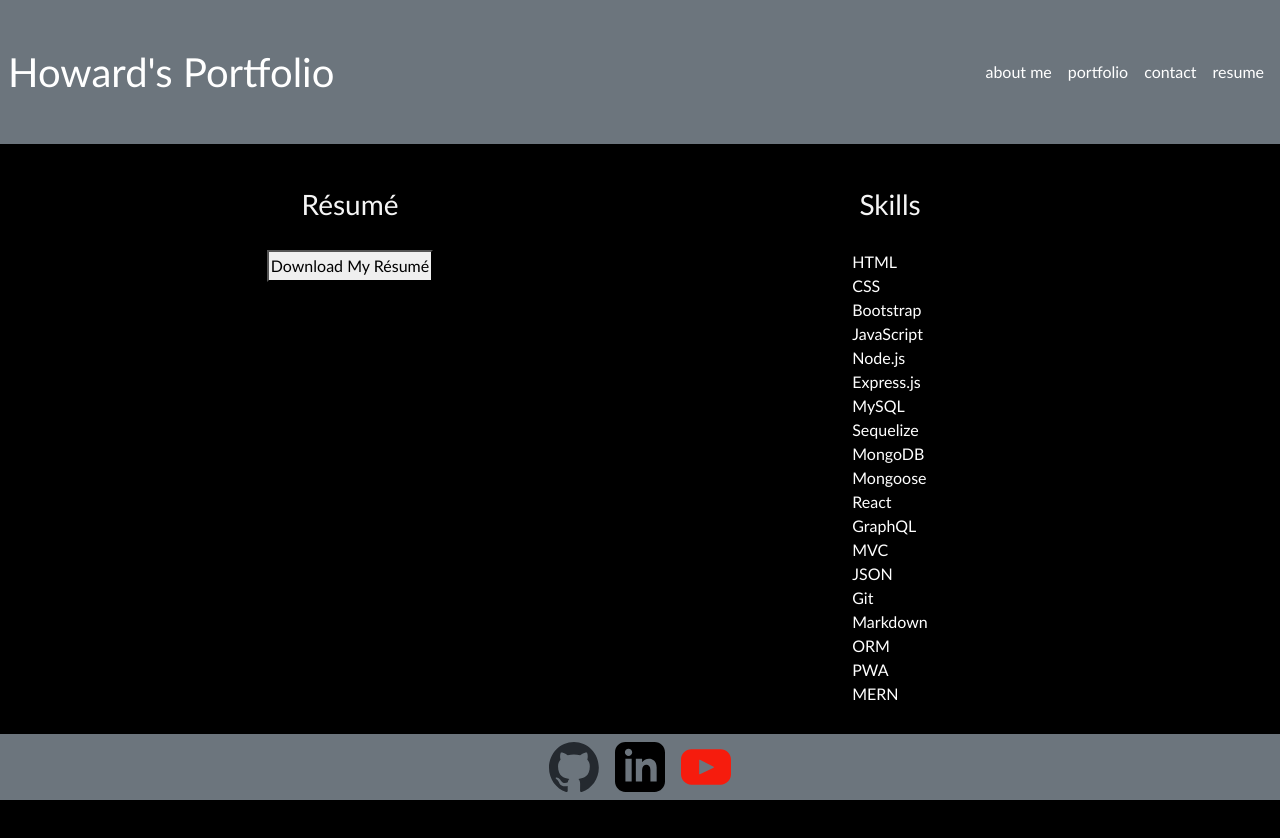
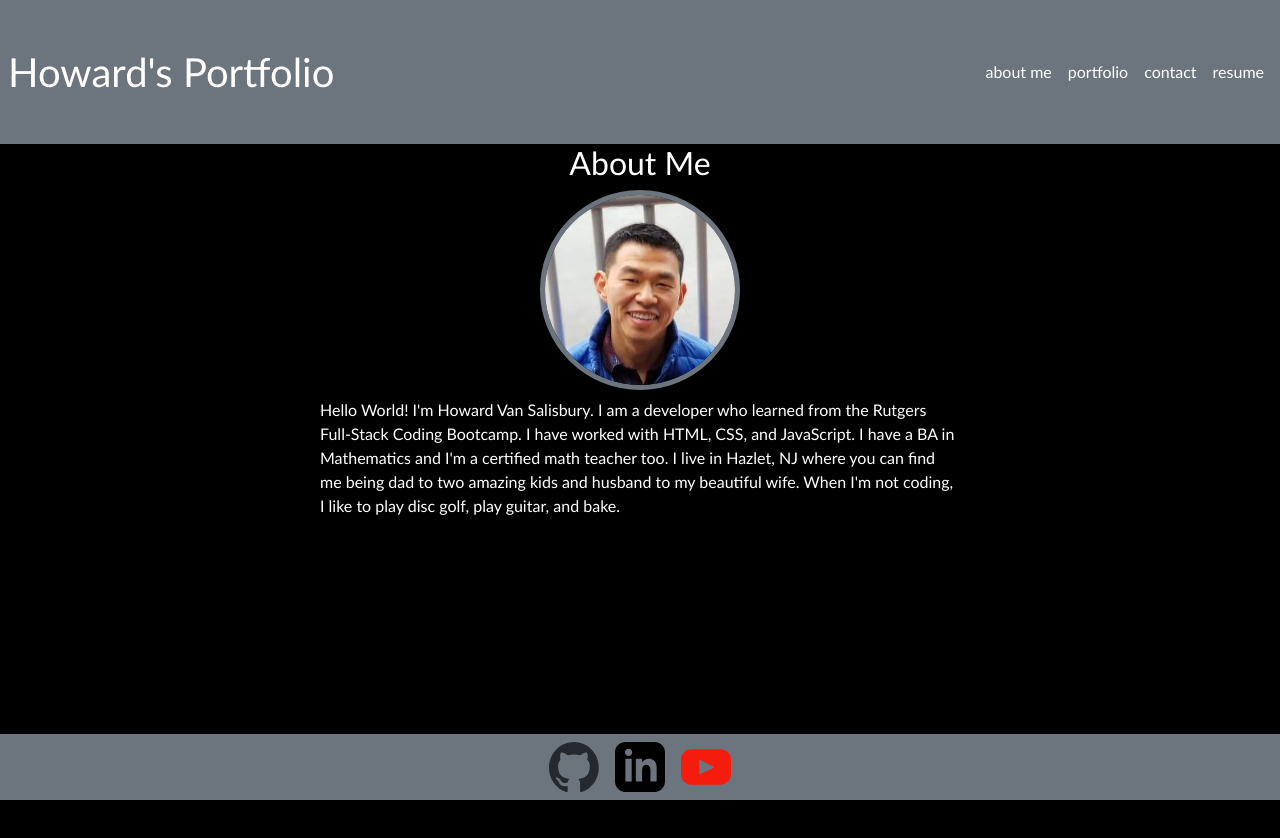
Before and after one commit to hvansalisbury/Howards-Portfolio, a React (Create React App) app: page / in a window 1280 px wide. Shown: the top 838 px of the page. Built offline with nearby package versions, Linux system fonts and the light colour scheme.

Commit message:
state changes set

```diff
--- a/src/App.js
+++ b/src/App.js
@@ -6,6 +6,7 @@ import ContactForm from './components/ContactForm';
 import AboutMe from './components/AboutMe';
 import Portfolio from './components/Portfolio';
 import Resume from './components/Resume'
+import { useState } from 'react';
 
 const styles = {
   body: {
@@ -14,13 +15,34 @@ const styles = {
 }
 
 function App() {
+
+  const [currentTab, setCurrentTab] = useState('AboutMe');
+
+  const renderTab = () => {
+    switch (currentTab) {
+      case 'about':
+        return <AboutMe />;
+      case 'contact':
+        return <ContactForm />;
+      case 'portfolio':
+        return <Portfolio />;
+      case 'resume':
+        return <Resume />;
+      default:
+        return <AboutMe />
+    }
+  }
+
   return (
     <div style={styles.body}>
       <div>
-        <Header />
+        <Header
+          currentTab={currentTab}
+          setCurrentTab={setCurrentTab}
+        />
       </div>
       <div style={styles.body}>
-        <Resume />
+        {renderTab()}
       </div>
       <div>
         <Footer />
--- a/src/components/Navigation.js
+++ b/src/components/Navigation.js
@@ -6,7 +6,7 @@ function Navigation(props) {
     return (
         <nav>
             <ul className="d-flex">
-                <li className={currentTab === "aboutMe" ? "active list-group-item" : "list-group-item"}
+                <li className={currentTab === "about" ? "active list-group-item" : "list-group-item"}
                     onClick={() => setCurrentTab("aboutMe")}>
                         about me
                 </li>
```
